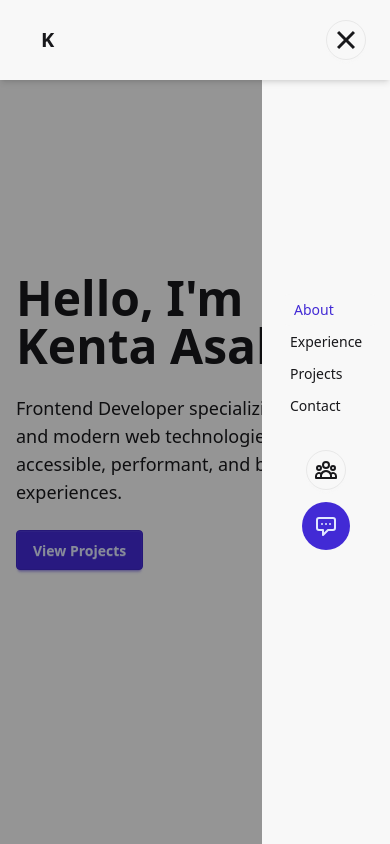
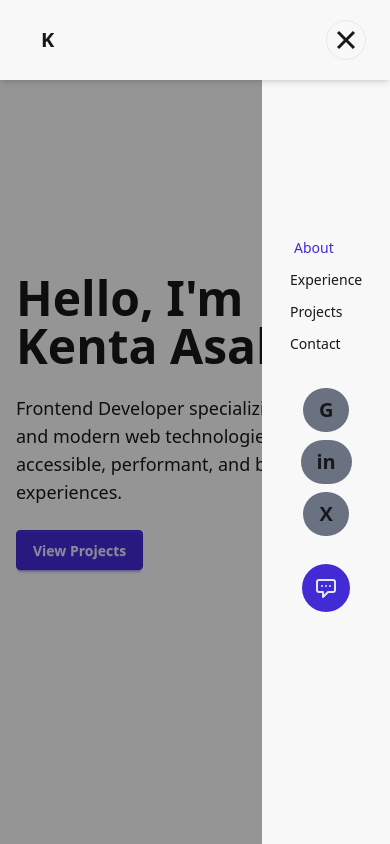
Before and after one commit to Kenta-Asakura/portfolio-v2, a React (Vite) app: page / in a window 390 px wide. Both pictures are taken after a click on the label "Open menu". Shown: the top 844 px of the page. Built offline with nearby package versions, Linux system fonts and the light colour scheme.

Commit message:
Header Sidebar Social Links Button render changes to only show in Desktop. Social Links to always display in Mobile screen sizes

```diff
--- a/src/components/layout/Header.jsx
+++ b/src/components/layout/Header.jsx
@@ -197,10 +197,10 @@ function Header() {
             </ul>
 
             {/* Collapsible Social Links */}
-            {showSocialLinks && (
             <div
               id="social-links-section"
-                className="flex flex-col items-center gap-2 animate-fade-in"
+              className={`lg:${showSocialLinks ? '' : 'hidden'}
+                flex flex-col items-center gap-2 animate-fade-in`}
             >
               {SOCIAL_LINKS.map((social) => (
                 <a
@@ -221,14 +221,13 @@ function Header() {
                 </a>
               ))}
             </div>
-            )}
 
             {/* Social and Chatbot Buttons */}
             <div className="space-y-3 flex flex-col items-center">
               {/* Social Links Button */}
               <label
                 htmlFor="social-links-toggle"
-                className="btn btn-circle swap swap-rotate"
+                className="btn btn-circle swap swap-rotate max-lg:hidden"
                 aria-expanded={showSocialLinks}
                 aria-controls="social-links-section"
                 aria-label="Toggle social links"
@@ -272,6 +271,33 @@ function Header() {
                 </svg>
               </label>
 
+              {/* TEST */}
+              {/* {showSocialLinks && (
+                <div
+                  id="social-links-section"
+                  className="flex flex-col items-center gap-2 animate-fade-in"
+                >
+                  {SOCIAL_LINKS.map((social) => (
+                    <a
+                      key={social.name}
+                      href={social.href}
+                      target="_blank"
+                      rel="noopener noreferrer"
+                      className="
+                        flex items-center justify-between
+                        px-4 py-2 rounded-full
+                        bg-gray-500 hover:bg-base-300
+                        hover:text-primary transition-colors
+                        focus:outline-none focus:ring-2 focus:ring-primary
+                        text-sm"
+                      aria-label={`Visit ${social.name} profile`}
+                    >
+                      <span className="font-bold text-xl">{social.icon}</span>
+                    </a>
+                  ))}
+                </div>
+              )} */}
+
               {/* Chatbot Button */}
               <button
                 onClick={() => {
```
Lines whose indentation alone changed are shown as unchanged.
